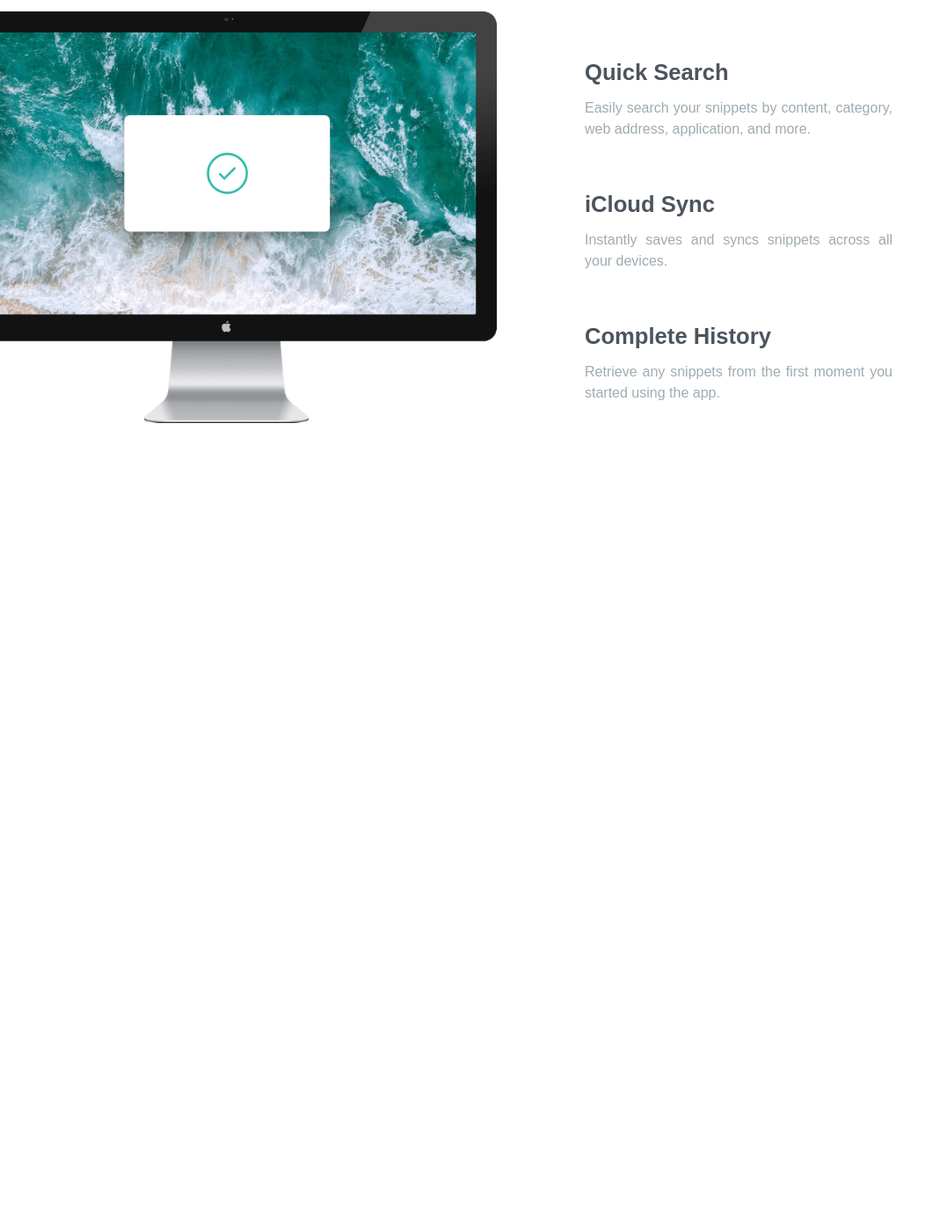
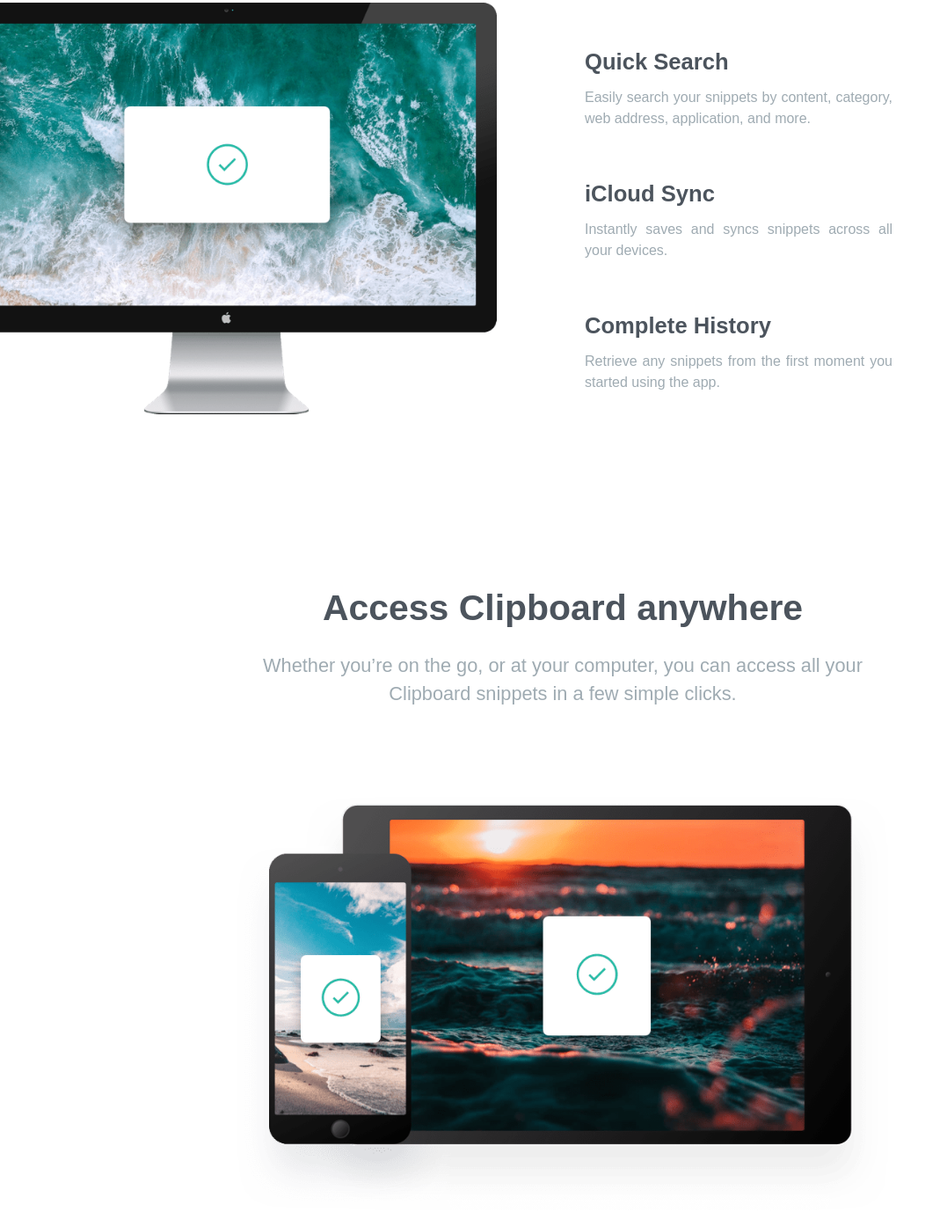
Before and after one commit to bruno-ryan/clipboard-landing-page, a website: page index.html in a window 1280 px wide. Shown: the part 970-2356 px from the top of the page at 88% size, without its empty margins (0-1077 px from the left). Before the commit the page ends 1461 px from the top, so only its background shows below. Drawn offline with Linux system fonts and the light colour scheme; a web font is replaced by a local one.

Commit message:
add clipboard section

```diff
--- a/app/scss/components/_index.scss
+++ b/app/scss/components/_index.scss
@@ -1,3 +1,4 @@
 @forward 'header';
 @forward 'history';
 @forward 'snippets';
+@forward 'clipboard';
--- /dev/null
+++ b/app/scss/components/clipboard.scss
@@ -0,0 +1,29 @@
+@use '../util/' as *;
+
+.clipboard {
+    &__container {
+        max-width: 800px;
+        margin: 0 auto;
+        padding: 0 30px;
+
+        p {
+            margin-bottom: 70px;
+
+            @include breakpoint (large) {
+                margin-bottom: 100px;
+            }
+        }
+
+        h1 {
+            margin-bottom: 20px;
+        }
+    }
+
+    &__image{
+
+        img {
+            width: 100%;
+            max-width: 800px;
+        }
+    }
+}
--- a/app/scss/components/history.scss
+++ b/app/scss/components/history.scss
@@ -1,7 +1,7 @@
 @use '../util' as *;
 
 .history {
-
+    margin-bottom: 130px;
     h1 {
         margin-bottom: 22px;
     }
@@ -13,7 +13,6 @@
     &-buttons {
     display: flex;
     flex-direction: column;
-    margin-bottom: 130px;
 
         @include breakpoint(medium){
             display: flex;
--- a/app/scss/components/snippets.scss
+++ b/app/scss/components/snippets.scss
@@ -1,32 +1,30 @@
 @use '../util' as *;
 
 .snippets {
-    .container1 {
+    margin-bottom: 130px;
+
+
+    &__container {
         display: grid;
         grid-template-columns: 1fr;
         justify-items: center;
         row-gap: 50px;
         column-gap: 50px;
-        // align-items: end;
 
         @include breakpoint-down(large){
             padding: 0 30px;
-
         }
 
         @include breakpoint(large) {
             grid-template-rows: 1fr 100px 100px 100px;
             grid-template-columns: 1fr 1fr;
+            padding-bottom: 130px;
         }
 
 
         img {
             width: 100%;
             max-width: 752px;
-
-            @include breakpoint(large) {
-
-            }
         }
 
     }
@@ -52,7 +50,7 @@
             grid-row: 2 / 5;
             grid-column: 1 / 2;
             max-width: 100%;
-            justify-self: end;
+            justify-self: start;
             align-self: center;
         }
         @include breakpoint (large) {
--- a/app/scss/globals/boilerplate.scss
+++ b/app/scss/globals/boilerplate.scss
@@ -15,5 +15,5 @@
     margin: 0;
     padding: 0;
     font-family: $mainFont;
-    line-height: 1.5;
+    line-height: 1.4;
 }
--- a/app/scss/globals/layout.scss
+++ b/app/scss/globals/layout.scss
@@ -4,6 +4,7 @@
 section {
 	max-width: 1440px;
 	margin: 0 auto;
+
 }
 
 .container {
--- a/app/scss/globals/typography.scss
+++ b/app/scss/globals/typography.scss
@@ -24,6 +24,7 @@
 p {
     text-align: center;
     color: $grayishBlue;
+    line-height: 1.5;
 }
 
 .p {
@@ -36,6 +37,23 @@
     }
 }
 
+.center {
+    text-align: center;
+}
+
 .justify {
     text-align: justify;
 }
+
+.box--align {
+    p {
+        @include breakpoint (medium) {
+            text-align: justify;
+        }
+    }
+    h1 {
+        @include breakpoint (medium) {
+            text-align: justify;
+        }
+    }
+}
--- a/index.html
+++ b/index.html
@@ -35,25 +35,34 @@
         </div>
     </section>
     <section class="snippets">
-        <div class="container1">
+        <div class="snippets__container">
             <div class="snippets__track">
                 <h1 class="h1--large">Keep track of your snippets</h1>
-                <p class="p--large justify">Clipboard instantly stores any item you copy in the cloud, meaning you can access your snippets immediately on all your devices. Our Mac and iOS apps will help you organize everything.</p>
+                <p class="p--large">Clipboard instantly stores any item you copy in the cloud, meaning you can access your snippets immediately on all your devices. Our Mac and iOS apps will help you organize everything.</p>
             </div>
             <div class="snippets__image">
                 <img src="/images/image-computer.png" alt="computer snippets">
             </div>
-            <div class="snippets__search box">
-                <h1 class="h1--small justify">Quick Search</h1>
-                <p class="p--small justify">Easily search your snippets by content, category, web address, application, and more.</p>
+            <div class="snippets__search box box--align">
+                <h1 class="h1--small">Quick Search</h1>
+                <p class="p--small box--align">Easily search your snippets by content, category, web address, application, and more.</p>
             </div>
-            <div class="snippets__sync box">
-                <h1 class="h1--small justify">iCloud Sync</h1>
-                <p class="p--small justify">Instantly saves and syncs snippets across all your devices.</p>
+            <div class="snippets__sync box box--align">
+                <h1 class="h1--small">iCloud Sync</h1>
+                <p class="p--small">Instantly saves and syncs snippets across all your devices.</p>
             </div>
-            <div class="snippets__history box">
-                <h1 class="h1--small justify">Complete History</h1>
-                <p class="p--small justify">Retrieve any snippets from the first moment you started using the app.</p>
+            <div class="snippets__history box box--align">
+                <h1 class="h1--small">Complete History</h1>
+                <p class="p--small">Retrieve any snippets from the first moment you started using the app.</p>
+            </div>
+        </div>
+    </section>
+    <section class="clipboard">
+        <div class="clipboard__container">
+            <h1 class="h1--large">Access Clipboard anywhere</h1>
+            <p class="p--large">Whether you’re on the go, or at your computer, you can access all your Clipboard snippets in a few simple clicks.</p>
+            <div class="clipboard__image">
+                <img src="/images/image-devices.png" alt="">
             </div>
         </div>
     </section>
```
Also changed, not shown: dist/style.css, 1 other file.
